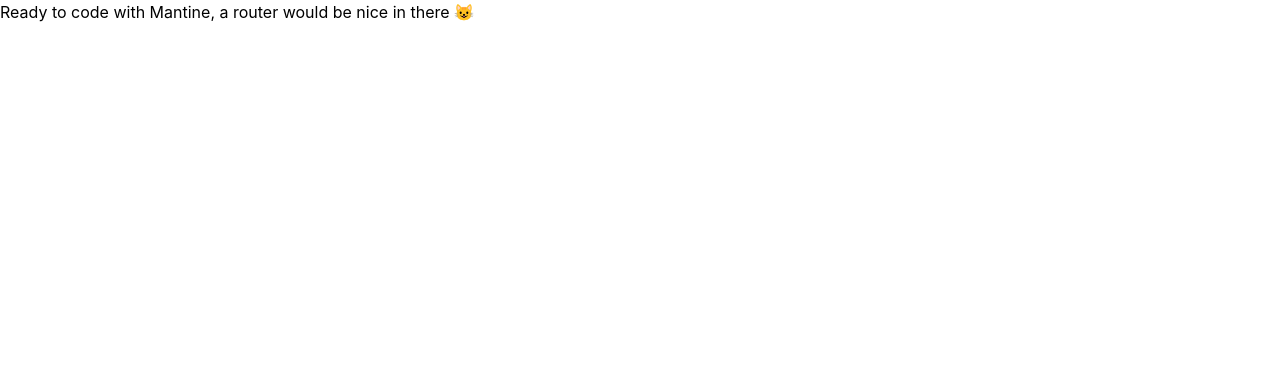
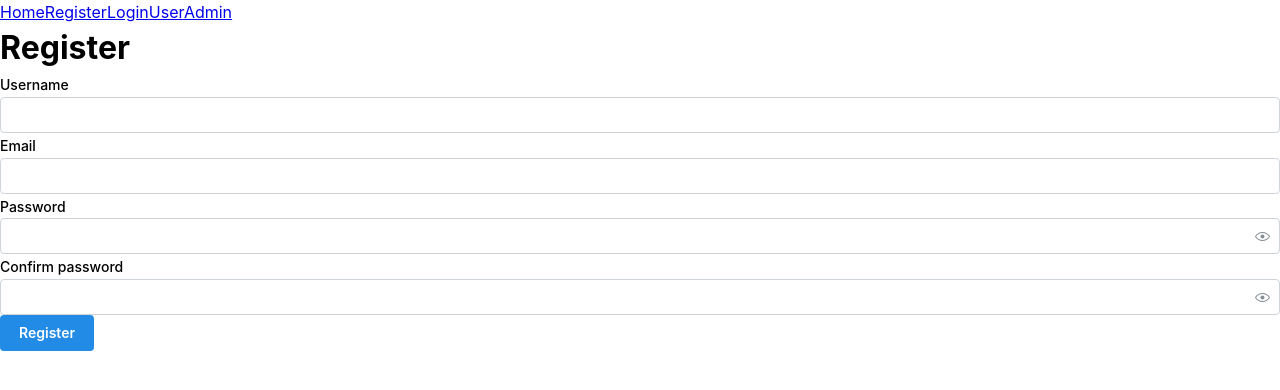
Before and after one commit to igor-ivantsiv/untitled-cap-shop-fe, a React (Vite) app: page /register in a window 1280 px wide. Shown: the top 390 px of the page. Built offline with nearby package versions, Linux system fonts and the light colour scheme.

Commit message:
start on registration

```diff
--- a/package.json
+++ b/package.json
@@ -11,9 +11,11 @@
   },
   "dependencies": {
     "@mantine/core": "^7.7.1",
+    "@mantine/form": "^7.11.2",
     "@mantine/hooks": "^7.7.1",
     "react": "^18.2.0",
-    "react-dom": "^18.2.0"
+    "react-dom": "^18.2.0",
+    "react-router-dom": "^6.25.1"
   },
   "devDependencies": {
     "@types/react": "^18.2.66",
--- a/src/App.jsx
+++ b/src/App.jsx
@@ -1,5 +1,21 @@
+import { Route, Routes } from "react-router-dom"
+import Navbar from "./components/TESTNavbar"
+import Homepage from "./pages/Homepage"
+import RegisterPage from "./pages/RegisterPage"
+
 function App() {
-  return <>Ready to code with Mantine, a router would be nice in there 😺</>
+  return (
+    <>
+    <Navbar />
+      <Routes>
+        <Route path="/" element={<Homepage />}/>
+        <Route path="/register" element={<RegisterPage />}/>
+        <Route path="/login" />
+        <Route path="/user" />
+        <Route path="/admin" />
+      </Routes>
+    </>
+  )
 }
 
 export default App
--- /dev/null
+++ b/src/components/RegisterForm.jsx
@@ -0,0 +1,79 @@
+import { Button, PasswordInput, TextInput } from "@mantine/core";
+import { hasLength, isEmail, matchesField, useForm } from "@mantine/form";
+import { useNavigate } from "react-router-dom";
+
+const RegisterForm = () => {
+  const navigate = useNavigate();
+
+  const form = useForm({
+    mode: "uncontrolled",
+    initialValues: {
+      email: "",
+      username: "",
+      password: "",
+      confirmPassword: "",
+    },
+
+    validate: {
+      email: isEmail("Invalid email"),
+      username: hasLength({ min: 3 }, "Username must be at least 3 characters"),
+      password: hasLength({ min: 6 }, "Password must be at least 6 characters"),
+      confirmPassword: matchesField("password", "Password confirmation failed"),
+    },
+  });
+
+  const handleSubmit = async (values) => {
+    console.log("Form: ", values);
+    const payload = { values };
+    try {
+      const response = await fetch(`http://localhost:5005/auth/register`, {
+        method: "POST",
+        headers: {
+          "Content-Type": "application/json",
+        },
+        body: JSON.stringify(payload),
+      });
+
+      if (response.status !== 201) {
+        throw new Error("Something went wrong");
+      }
+
+      const data = await response.json();
+      console.log(data);
+
+      navigate("/");
+    } catch (error) {
+      console.log(error);
+    }
+  };
+
+  return (
+    <>
+      <form autoComplete="off" onSubmit={form.onSubmit(handleSubmit)}>
+        <TextInput
+          label="Username"
+          {...form.getInputProps("username")}
+          key={form.key("username")}
+        />
+        <TextInput
+          label="Email"
+          {...form.getInputProps("email")}
+          key={form.key("email")}
+        />
+        <PasswordInput
+          label="Password"
+          {...form.getInputProps("password")}
+          key={form.key("password")}
+        />
+        <PasswordInput
+          label="Confirm password"
+          {...form.getInputProps("confirmPassword")}
+          key={form.key("confirmPassword")}
+        />
+        <Button type="submit">Register</Button>
+      </form>
+    </>
+  );
+};
+
+export default RegisterForm;
--- /dev/null
+++ b/src/components/TESTNavbar.jsx
@@ -0,0 +1,17 @@
+import { Link } from "react-router-dom";
+
+const Navbar = () => {
+  return (
+    <>
+      <nav>
+        <Link to="/">Home</Link>
+        <Link to="/register">Register</Link>
+        <Link to="/login">Login</Link>
+        <Link to="/user">User</Link>
+        <Link to="/admin">Admin</Link>
+      </nav>
+    </>
+  );
+};
+
+export default Navbar;
--- a/src/main.jsx
+++ b/src/main.jsx
@@ -1,6 +1,7 @@
 import React from 'react'
 import ReactDOM from 'react-dom/client'
 import { MantineProvider } from '@mantine/core'
+import { BrowserRouter } from 'react-router-dom'
 import App from './App.jsx'
 
 // Import styles of packages that you've installed.
@@ -9,10 +10,13 @@ import '@mantine/core/styles.css'
 import './styles/global.css'
 import theme from './styles/theme.js'
 
+
 ReactDOM.createRoot(document.getElementById('root')).render(
   <React.StrictMode>
-    <MantineProvider theme={theme}>
-      <App />
-    </MantineProvider>
+    <BrowserRouter>
+      <MantineProvider theme={theme}>
+        <App />
+      </MantineProvider>
+    </BrowserRouter>
   </React.StrictMode>
 )
--- /dev/null
+++ b/src/pages/Homepage.jsx
@@ -0,0 +1,9 @@
+const Homepage = () => {
+    return (
+        <>
+        <h1>Homepage</h1>
+        </>
+    )
+}
+
+export default Homepage
--- /dev/null
+++ b/src/pages/RegisterPage.jsx
@@ -0,0 +1,14 @@
+import RegisterForm from "../components/RegisterForm";
+
+const RegisterPage = () => {
+
+
+  return (
+    <>
+      <h1>Register</h1>
+      <RegisterForm />
+    </>
+  );
+};
+
+export default RegisterPage
--- a/src/styles/global.css
+++ b/src/styles/global.css
@@ -0,0 +1,40 @@
+/* CSS reset */
+*,
+*::before,
+*::after {
+  box-sizing: border-box;
+}
+* {
+  margin: 0;
+}
+body {
+  line-height: 1.5;
+  -webkit-font-smoothing: antialiased;
+}
+img,
+picture,
+video,
+canvas,
+svg {
+  display: block;
+  max-width: 100%;
+}
+input,
+button,
+textarea,
+select {
+  font: inherit;
+}
+p,
+h1,
+h2,
+h3,
+h4,
+h5,
+h6 {
+  overflow-wrap: break-word;
+}
+#root,
+#__next {
+  isolation: isolate;
+}
```
Also changed, not shown: src/pages/LoginPage.jsx (added), src/pages/TESTadmin.jsx (added), src/pages/TESTuser.jsx (added), 1 other file (tests, documents, lock files or other folders).
